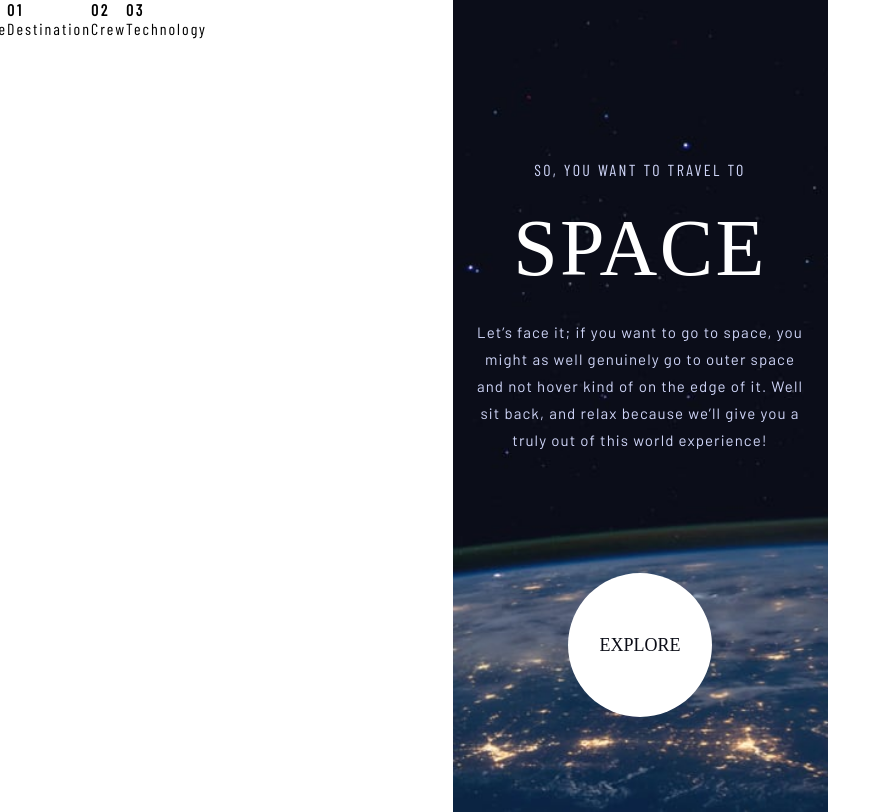
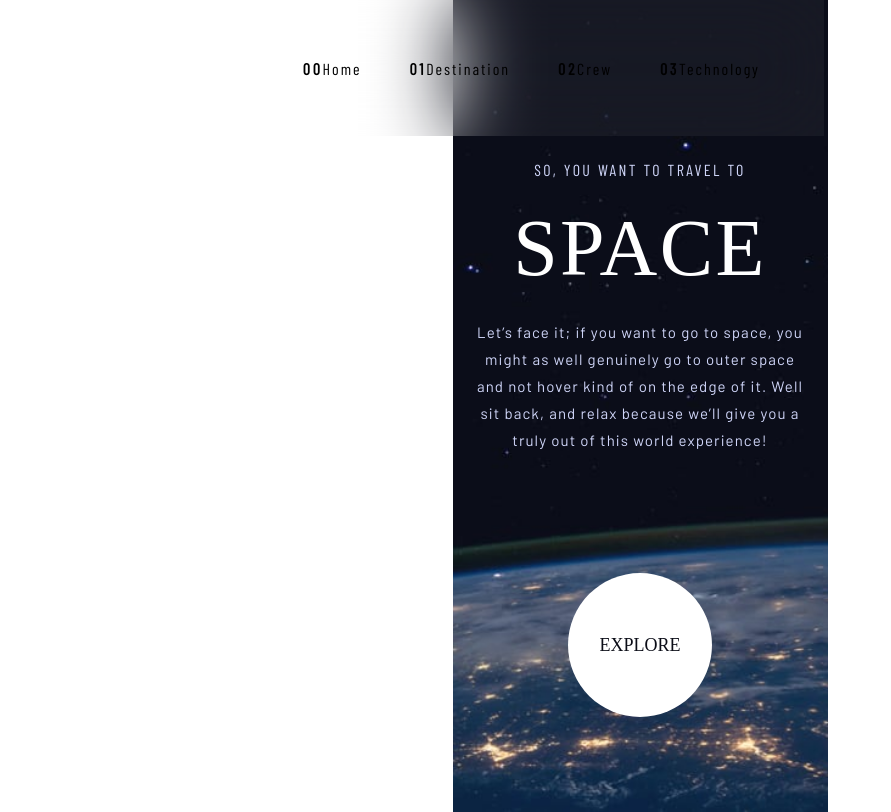
Before and after one commit to eric-suzuki-dev/fe.mentor-23-space-tourism-website-main, a React (Vite) app: page / in a window 1280 px wide. Shown: the top 812 px of the page, without its empty margins (0-891 px from the left). Built offline with nearby package versions, Linux system fonts and the light colour scheme; a web font is replaced by a local one.

Commit message:
styles/ Desktop  NavBar

```diff
--- a/src/components/Navbar/DesktopNav.jsx
+++ b/src/components/Navbar/DesktopNav.jsx
@@ -9,9 +9,11 @@ export default function DesktopNav() {
         <img src={logo} alt="logo" />
       </div>
 
+      <div className={styles.BarDesktop_line}></div>
+
       <div className={styles.BarDesktop}>
         {["Home", "Destination", "Crew", "Technology"].map((item, index) => (
-          <div key={index} className={styles.BraDesktop_box}>
+          <div key={index} className={styles.BarDesktop_box}>
             <span className={styles.BarDesktop_number}>
               {`0${index}`}
             </span>
--- a/src/components/Navbar/DesktopNav.module.css
+++ b/src/components/Navbar/DesktopNav.module.css
@@ -12,11 +12,23 @@
     height: 48px;
 }
 
+.BarDesktop_line{
+    display: flex;
+padding-left: 64px;
+align-items: center;
+gap: 64px;
+color: var(--white);
+}
+
 .BarDesktop {
     display: flex;
-    flex-direction: row;
-    /* align-items: center; */
-    /* justify-content: space-between; */
+    min-width: 664px;
+    padding: 0px 64px;
+    justify-content: flex-end;
+    align-items: center;
+    gap: 48px;
+    background: rgba(255, 255, 255, 0.05);
+    backdrop-filter: blur(40px);
 }
 
 .BarDesktop_box {
@@ -26,6 +38,7 @@
 
 .BarDesktop_number {
     font-family: var(--font-barlow-condensed);
+    font-size: 16px;
     font-style: normal;
     font-weight: 700;
     line-height: normal;
```
